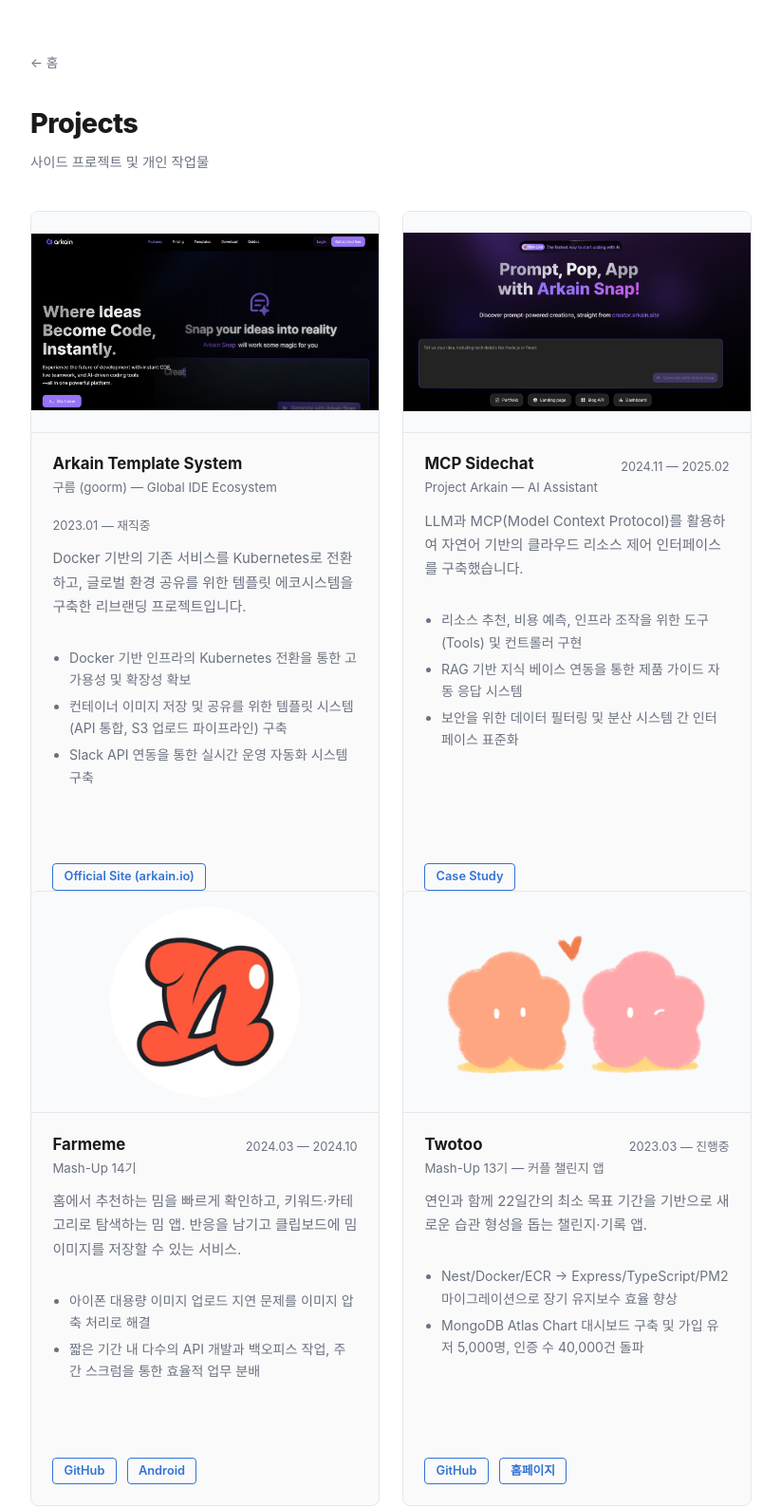
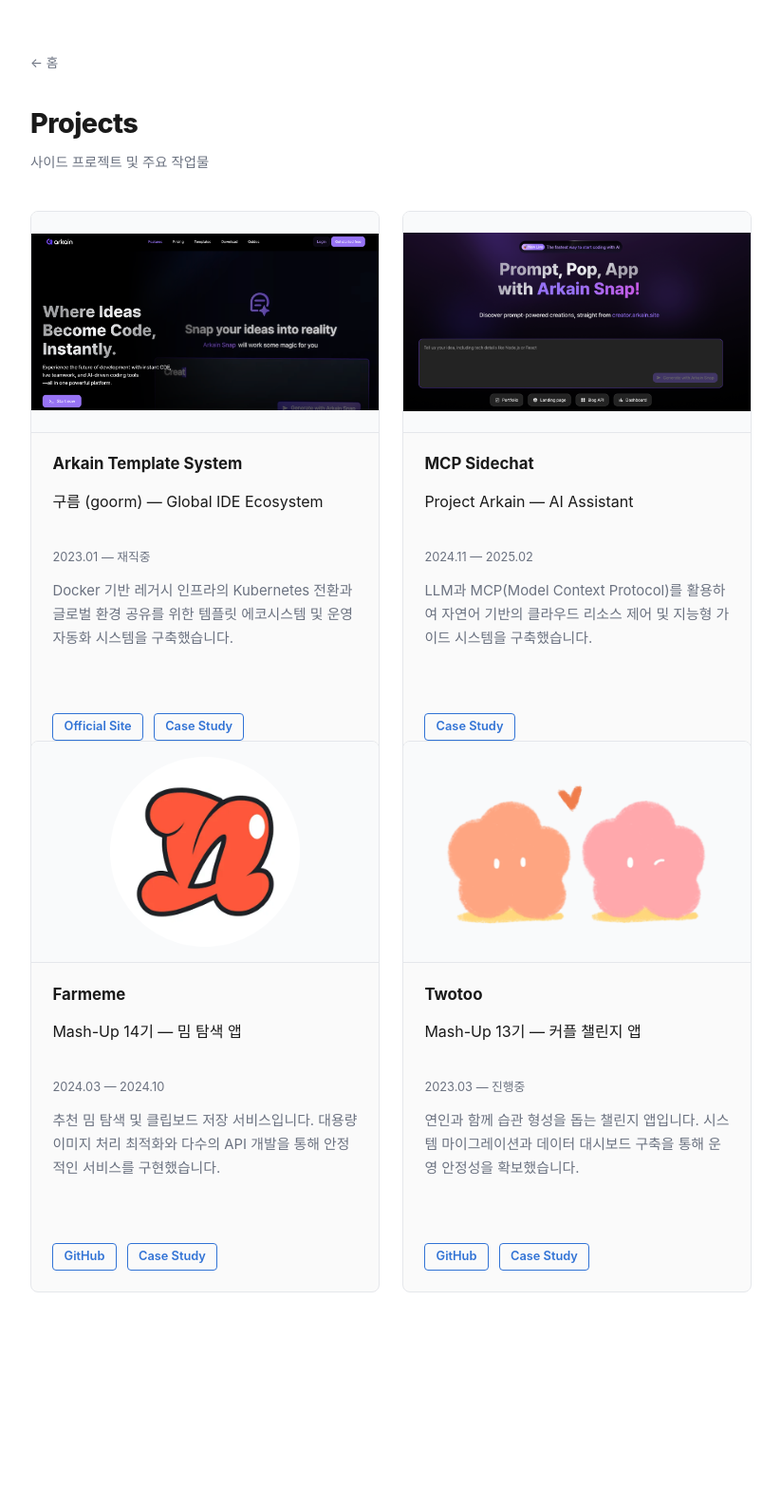
Before and after one commit to Hyun-git/Hyun-git.github.io, a Jekyll site: the page built from projects.md, in a window 1280 px wide. Shown: the whole page at 95% size, without its empty margins (228-1051 px from the left). Built offline with Jekyll 4.4.1, drawn with Linux system fonts in a browser that asks for light colours; after the commit the page ends 1362 px from its top, so only the background shows below that.

Commit message:
style: simplify project cards by removing lists and using compact descriptions

```diff
--- a/_sass/portfolio-theme.scss
+++ b/_sass/portfolio-theme.scss
@@ -249,13 +249,6 @@ table, th, td {
   flex-shrink: 0;
 }
 
-.pf-description {
-  font-size: 0.93rem;
-  color: var(--meta-color);
-  margin: 0 0 1.2rem;
-  line-height: 1.7;
-}
-
 // Work items
 .pf-work-items {
   display: flex;
@@ -403,30 +396,22 @@ table, th, td {
     }
   }
 }
-
-.pf-project-org {
-  font-size: 0.83rem;
+.pf-description {
+  font-size: 0.93rem;
   color: var(--meta-color);
-  margin: 0;
+  margin: 0 0 1.2rem;
+  line-height: 1.7;
+  flex: 1; /* 가변 영역으로 설정하여 버튼을 아래로 밀어냄 */
 }
 
 .pf-project-card ul {
-  margin: 0.6rem 0 1rem;
-  padding-left: 1.1rem;
-  flex: 1; /* 리스트가 가변적으로 늘어나 버튼을 하단으로 밀어냄 */
-
-  li {
-    font-size: 0.88rem;
-    color: var(--meta-color);
-    margin-bottom: 0.3rem;
-    line-height: 1.65;
-  }
+  display: none; /* 리스트 제외 */
 }
 
 .pf-project-links {
   display: flex;
   gap: 0.7rem;
-  margin-top: 0.75rem;
+  margin-top: auto; /* 상단 요소를 밀어내고 항상 하단에 위치 */
   position: relative;
   z-index: 2;
 }
--- a/projects.md
+++ b/projects.md
@@ -8,7 +8,7 @@ permalink: /projects
 
   <a href="/" class="back-link">← 홈</a>
   <h1 class="subpage-title">Projects</h1>
-  <p class="subpage-desc">사이드 프로젝트 및 개인 작업물</p>
+  <p class="subpage-desc">사이드 프로젝트 및 주요 작업물</p>
 
   <div class="pf-projects">
 
@@ -25,14 +25,10 @@ permalink: /projects
         </div>
         <span class="pf-period">2023.01 — 재직중</span>
       </div>
-      <p class="pf-description">Docker 기반의 기존 서비스를 Kubernetes로 전환하고, 글로벌 환경 공유를 위한 템플릿 에코시스템을 구축한 리브랜딩 프로젝트입니다.</p>
-      <ul>
-        <li>Docker 기반 인프라의 Kubernetes 전환을 통한 고가용성 및 확장성 확보</li>
-        <li>컨테이너 이미지 저장 및 공유를 위한 템플릿 시스템(API 통합, S3 업로드 파이프라인) 구축</li>
-        <li>Slack API 연동을 통한 실시간 운영 자동화 시스템 구축</li>
-      </ul>
+      <p class="pf-description">Docker 기반 레거시 인프라의 Kubernetes 전환과 글로벌 환경 공유를 위한 템플릿 에코시스템 및 운영 자동화 시스템을 구축했습니다.</p>
       <div class="pf-project-links">
-        <a href="https://arkain.io/" target="_blank" class="pf-link">Official Site (arkain.io)</a>
+        <a href="https://arkain.io/" target="_blank" class="pf-link">Official Site</a>
+        <a href="/projects/arkain" class="pf-link">Case Study</a>
       </div>
     </div>
 
@@ -49,12 +45,7 @@ permalink: /projects
         </div>
         <span class="pf-period">2024.11 — 2025.02</span>
       </div>
-      <p class="pf-description">LLM과 MCP(Model Context Protocol)를 활용하여 자연어 기반의 클라우드 리소스 제어 인터페이스를 구축했습니다.</p>
-      <ul>
-        <li>리소스 추천, 비용 예측, 인프라 조작을 위한 도구(Tools) 및 컨트롤러 구현</li>
-        <li>RAG 기반 지식 베이스 연동을 통한 제품 가이드 자동 응답 시스템</li>
-        <li>보안을 위한 데이터 필터링 및 분산 시스템 간 인터페이스 표준화</li>
-      </ul>
+      <p class="pf-description">LLM과 MCP(Model Context Protocol)를 활용하여 자연어 기반의 클라우드 리소스 제어 및 지능형 가이드 시스템을 구축했습니다.</p>
       <div class="pf-project-links">
         <a href="/projects/mcp" class="pf-link">Case Study</a>
       </div>
@@ -69,18 +60,14 @@ permalink: /projects
           <h3 class="pf-project-name">
             <a href="/projects/farmeme" class="pf-stretched-link">Farmeme</a>
           </h3>
-          <p class="pf-project-org">Mash-Up 14기</p>
+          <p class="pf-project-org">Mash-Up 14기 — 밈 탐색 앱</p>
         </div>
         <span class="pf-period">2024.03 — 2024.10</span>
       </div>
-      <p class="pf-description">홈에서 추천하는 밈을 빠르게 확인하고, 키워드·카테고리로 탐색하는 밈 앱. 반응을 남기고 클립보드에 밈 이미지를 저장할 수 있는 서비스.</p>
-      <ul>
-        <li>아이폰 대용량 이미지 업로드 지연 문제를 이미지 압축 처리로 해결</li>
-        <li>짧은 기간 내 다수의 API 개발과 백오피스 작업, 주간 스크럼을 통한 효율적 업무 분배</li>
-      </ul>
+      <p class="pf-description">추천 밈 탐색 및 클립보드 저장 서비스입니다. 대용량 이미지 처리 최적화와 다수의 API 개발을 통해 안정적인 서비스를 구현했습니다.</p>
       <div class="pf-project-links">
         <a href="https://github.com/mash-up-kr/ppac-server" target="_blank" class="pf-link">GitHub</a>
-        <a href="https://play.google.com/store/apps/details?id=team.ppac.app&hl=ko" target="_blank" class="pf-link">Android</a>
+        <a href="/projects/farmeme" class="pf-link">Case Study</a>
       </div>
     </div>
 
@@ -97,14 +84,10 @@ permalink: /projects
         </div>
         <span class="pf-period">2023.03 — 진행중</span>
       </div>
-      <p class="pf-description">연인과 함께 22일간의 최소 목표 기간을 기반으로 새로운 습관 형성을 돕는 챌린지·기록 앱.</p>
-      <ul>
-        <li>Nest/Docker/ECR → Express/TypeScript/PM2 마이그레이션으로 장기 유지보수 효율 향상</li>
-        <li>MongoDB Atlas Chart 대시보드 구축 및 가입 유저 5,000명, 인증 수 40,000건 돌파</li>
-      </ul>
+      <p class="pf-description">연인과 함께 습관 형성을 돕는 챌린지 앱입니다. 시스템 마이그레이션과 데이터 대시보드 구축을 통해 운영 안정성을 확보했습니다.</p>
       <div class="pf-project-links">
         <a href="https://github.com/team-twotoo" target="_blank" class="pf-link">GitHub</a>
-        <a href="https://twotoo-landing.vercel.app/" target="_blank" class="pf-link">홈페이지</a>
+        <a href="/projects/twotoo" class="pf-link">Case Study</a>
       </div>
     </div>
 
```
